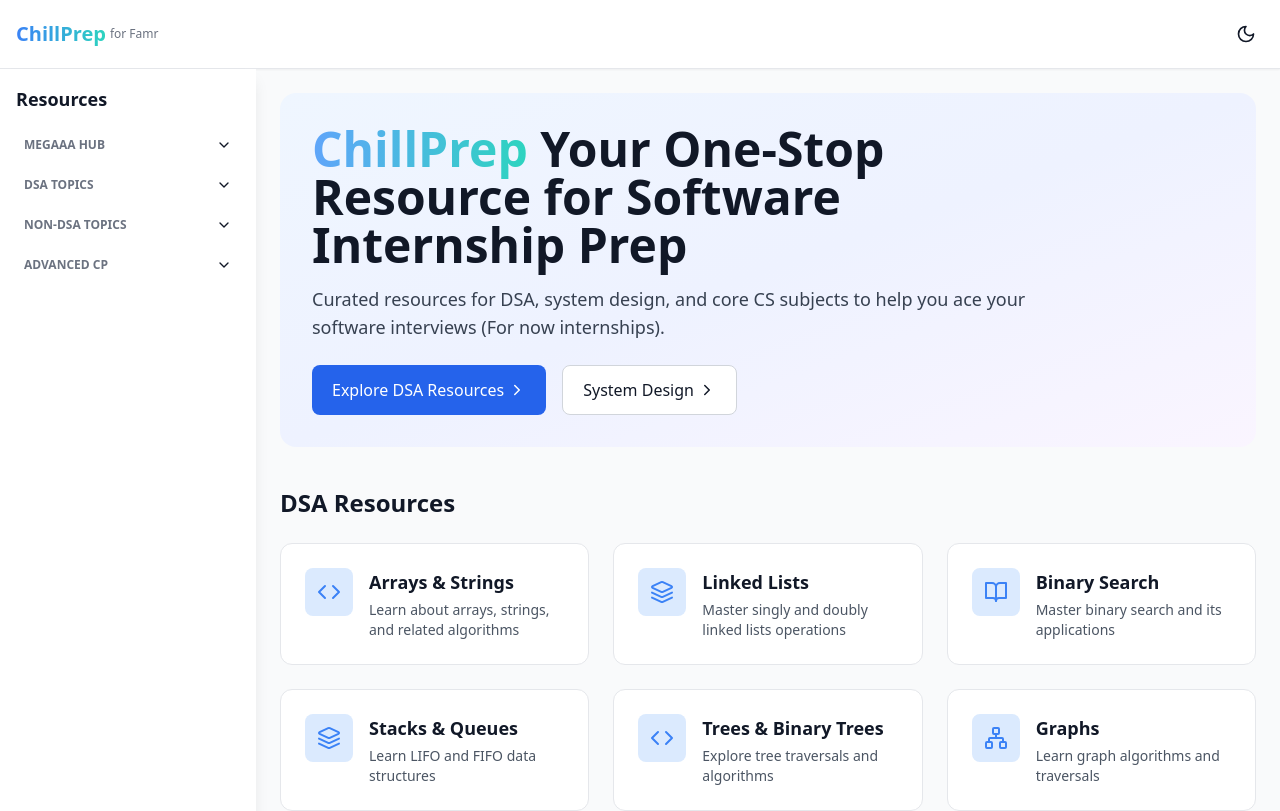
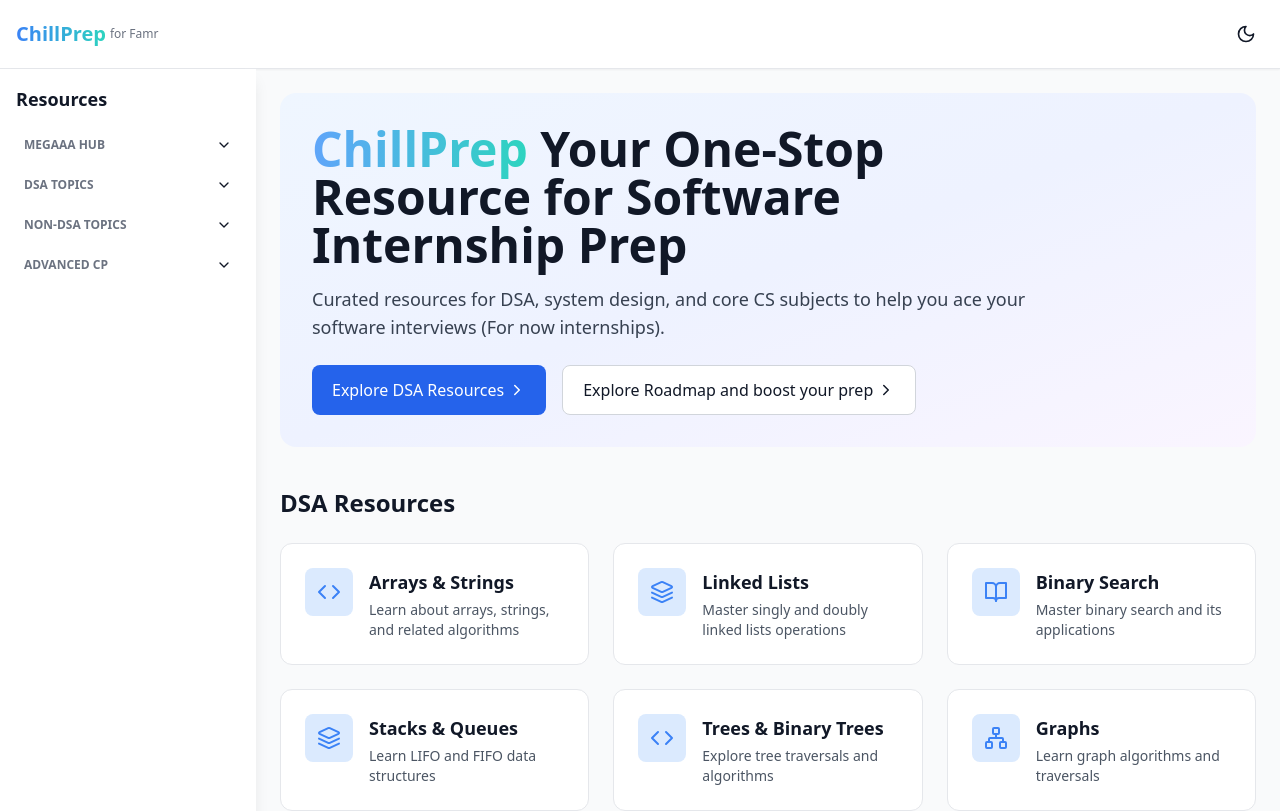
Before and after one commit to MegaaDev/chillPrep, a React (Vite) app: page / in a window 1280 px wide. Shown: the top 811 px of the page. Built offline with nearby package versions, Linux system fonts and the light colour scheme.

Commit message:
title buttons

```diff
--- a/src/config/config.ts
+++ b/src/config/config.ts
@@ -1,3 +1,3 @@
-export const VERSION = "1.0.1";
+export const VERSION = "1.0.0";
 export const GOOGLE_SHEET_RESOURCES =
   "https://docs.google.com/spreadsheets/d/e/2PACX-1vRAzidHXe7pnivXnGWxb2I0BmV9eMe0nkeuUFTkXG_NXaZnsJcAGORey4XxoMVAqdf3bn7s7YVPcaJi/pub?gid=0&single=true&output=csv";
--- a/src/pages/Home.tsx
+++ b/src/pages/Home.tsx
@@ -77,7 +77,7 @@ const Home: React.FC = () => {
               <ChevronRight size={18} className="ml-1" />
             </Link>
             <Link
-              to="/non-dsa/system-design"
+              to="/roadmap"
               className={`
                 inline-flex items-center px-5 py-3 rounded-lg font-medium
                 ${
@@ -87,7 +87,7 @@ const Home: React.FC = () => {
                 } transition-colors duration-200
               `}
             >
-              System Design
+              Explore Roadmap and boost your prep
               <ChevronRight size={18} className="ml-1" />
             </Link>
           </div>
```
